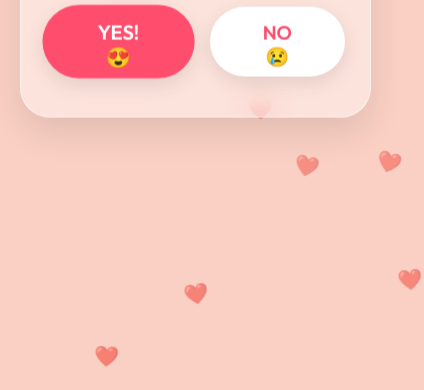
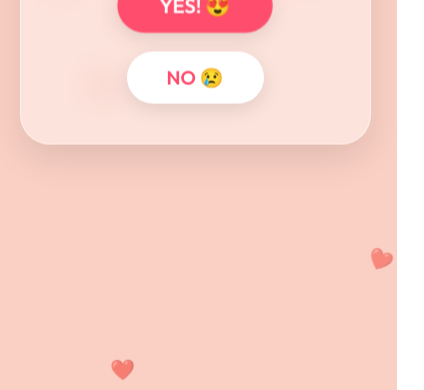
Before and after one commit to Pvishal1905/valentine, a plain HTML site: page index.html in a window 390 px wide. Shown: the part 454-844 px from the top of the page, 424 px wide, since content can reach past the window. Drawn offline with Linux system fonts and the light colour scheme.

Commit message:
fix: resolve button overlap and optimize mobile performance

```diff
--- a/index.html
+++ b/index.html
@@ -1,12 +1,14 @@
 <!DOCTYPE html>
 <html lang="en">
+
 <head>
     <meta charset="UTF-8">
     <meta name="viewport" content="width=device-width, initial-scale=1.0">
     <title>Will You Be My Valentine? 💖</title>
-    <link rel="stylesheet" href="style.css">
+    <link rel="stylesheet" href="style.css?v=1.1">
     <link href="https://fonts.googleapis.com/css2?family=Outfit:wght@300;400;600&display=swap" rel="stylesheet">
 </head>
+
 <body>
     <div class="container">
         <div class="glass-card">
@@ -23,4 +25,5 @@
     </div>
     <script src="script.js"></script>
 </body>
+
 </html>
--- a/script.js
+++ b/script.js
@@ -8,6 +8,9 @@ document.addEventListener('DOMContentLoaded', () => {
 
     // Floating Hearts Generation
     function createHeart() {
+        // Limit hearts on screen for performance
+        if (document.querySelectorAll('.heart').length > 25) return;
+
         const heart = document.createElement('div');
         heart.classList.add('heart');
         heart.innerHTML = '❤️';
@@ -35,11 +38,11 @@ document.addEventListener('DOMContentLoaded', () => {
         }, duration * 1000);
     }
 
-    // Create hearts at intervals
-    setInterval(createHeart, 400);
+    // Create hearts at intervals (Optimized: slower rate)
+    setInterval(createHeart, 800);
 
-    // Initial burst
-    for (let i = 0; i < 10; i++) {
+    // Initial burst (Reduced for performance)
+    for (let i = 0; i < 5; i++) {
         setTimeout(createHeart, Math.random() * 2000);
     }
 
--- a/style.css
+++ b/style.css
@@ -90,13 +90,17 @@ body {
 
 .button-group {
     display: flex;
+    flex-direction: row;
+    flex-wrap: wrap;
     justify-content: center;
+    align-items: center;
     gap: 20px;
     position: relative;
-    height: 70px;
+    min-height: 70px;
 }
 
 .btn {
+    position: relative;
     padding: 14px 40px;
     font-size: 1.2rem;
     font-weight: 600;
@@ -134,6 +138,7 @@ body {
 }
 
 .btn-no {
+    position: relative;
     background-color: #ffffff;
     color: var(--primary-color);
 }
@@ -157,6 +162,7 @@ body {
     z-index: 1;
     font-size: 20px;
     animation: fly var(--duration) linear forwards;
+    will-change: transform, opacity;
 }
 
 @keyframes fly {
```
